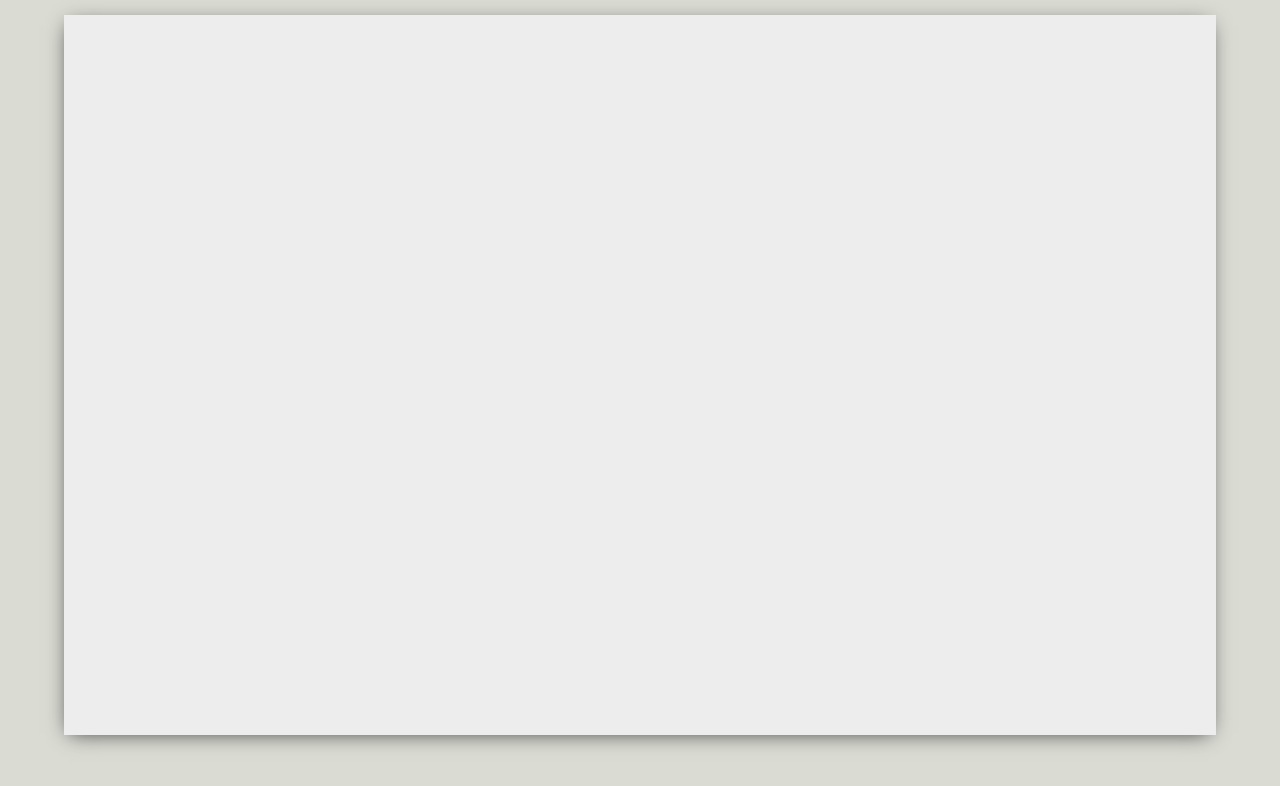
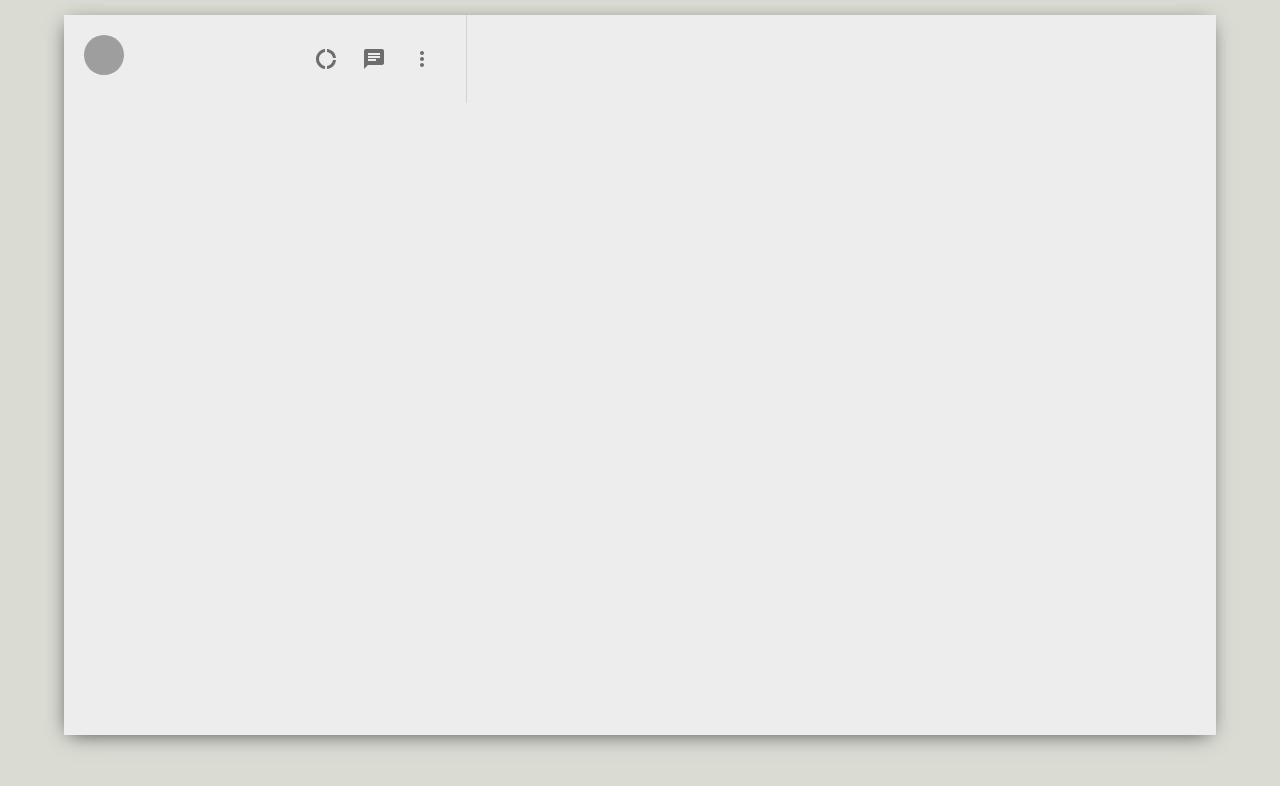
Before and after one commit to Aniket101299/whatsapp-clone, a React (Create React App) app in the folder whatsapp-clone/: page / in a window 1280 px wide. Shown: the top 786 px of the page. Built offline with nearby package versions, Linux system fonts and the light colour scheme; grey boxes are pictures that could not be loaded.

Commit message:
sidebar header created successfully using material-ui icons

```diff
--- a/whatsapp-clone/src/Sidebar.css
+++ b/whatsapp-clone/src/Sidebar.css
@@ -0,0 +1,22 @@
+.sidebar{
+    display: flex;
+    flex-direction: column;
+    flex: 0.35;
+}
+.sidebar_header{
+    display: flex;
+    justify-content: space-between;
+    padding: 20px;
+    border-right: 1px solid lightgray;
+}
+.sidebar_headerRight{
+    display: flex;
+    align-items: center;
+    justify-content: space-between;
+    min-width: 10vw;
+}
+/* .MuiSvgIcon-root default className given to icons in material ui */
+.sidebar_headerRight > .MuiSvgIcon-root{
+    margin-left: 2vw;;
+    font-size: 24px !important;
+}
--- a/whatsapp-clone/src/Sidebar.js
+++ b/whatsapp-clone/src/Sidebar.js
@@ -1,8 +1,31 @@
 import React from 'react';
+import "./Sidebar.css";
+import  DonutLargeIcon  from '@material-ui/icons/DonutLarge';
+import { Avatar, IconButton } from '@material-ui/core';
+import ChatIcon from "@material-ui/icons/Chat";
+import MoreVertIcon from "@material-ui/icons/MoreVert";
+
 
 function Sidebar() {
   return (
-    <div>
+    <div className="sidebar">
+        <div className='sidebar_header'>
+        <Avatar src="https://tse3.mm.bing.net/th?id=OIP.OJMH1q9cS-AFG308T5O_PQHaLH&pid=Api&P=0"/>
+      <div className='sidebar_headerRight'>
+        <IconButton>
+        <DonutLargeIcon />
+        </IconButton>
+        <IconButton>
+        <ChatIcon />
+        </IconButton>
+        <IconButton>
+        <MoreVertIcon />
+        </IconButton>
+      </div>
+     </div>
+
+
+
 
     </div>
   )
```
